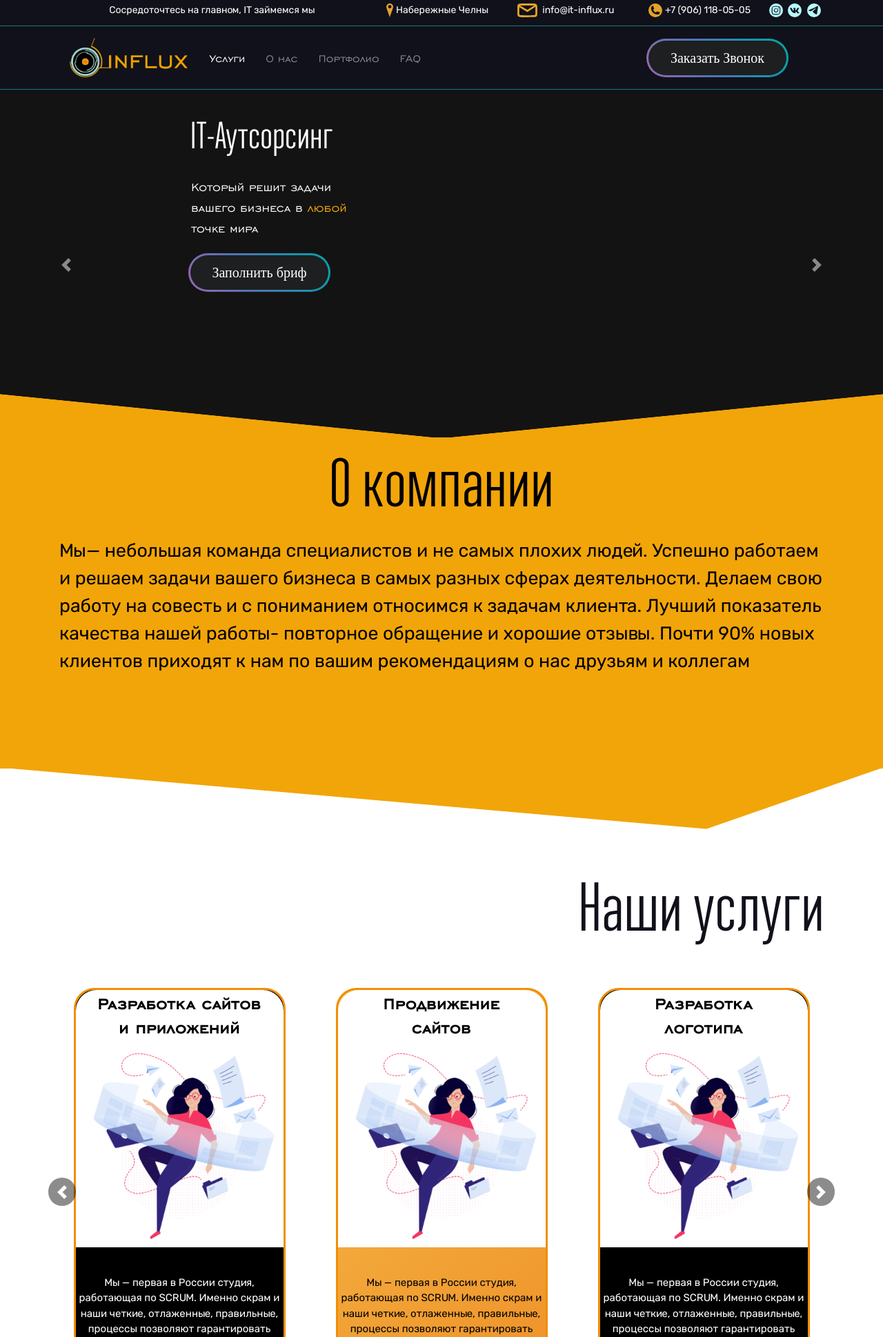
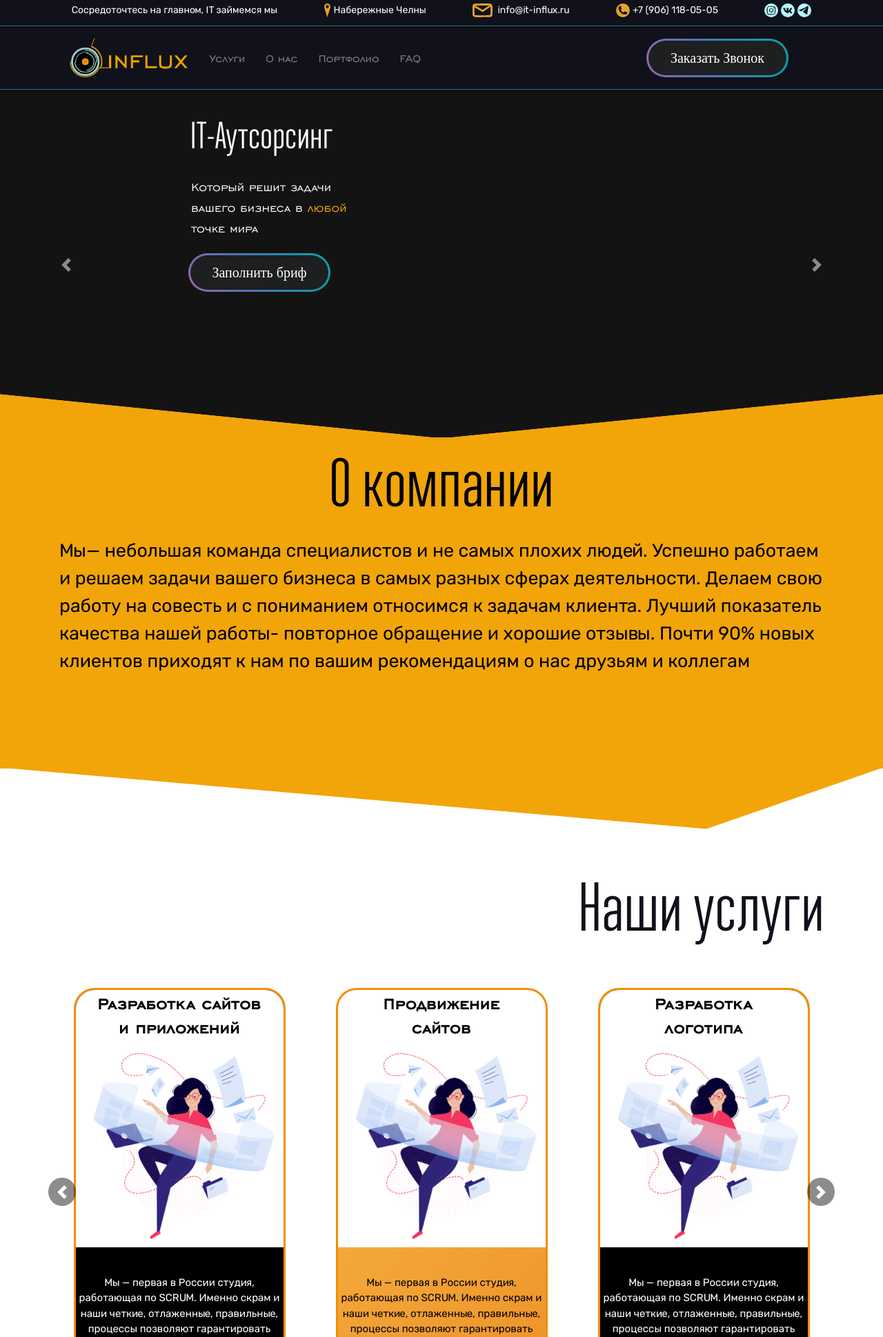
Before and after one commit to nik001/influx, a PHP site: page / in a window 1280 px wide. Shown: the top 1938 px of the page at 69% size. Run offline with PHP 8.4, Linux system fonts and the light colour scheme.

Commit message:
обнова/3

```diff
--- a/css/OLDstyle.css
+++ b/css/OLDstyle.css
@@ -148,8 +148,10 @@ border-radius: 22px  22px  0px  0px;
 	border-bottom: double 1px #d79300;
 	margin: 0;
 	padding: 0 ;
+  }
+footer .nav-item a:hover{
+  margin-bottom: -5px;
 }
-
 
 .title {
   font-family: sans-serif;
--- a/css/style.css
+++ b/css/style.css
@@ -25,6 +25,11 @@ header{
 }
 .slider-text p{
     font-family: 'Engravers Gothic';
+}
+.header-adres{
+    display: flex;
+    flex-wrap: nowrap !important;
+    justify-content: space-around;
 }
 .offer_bg
 {
@@ -705,9 +710,7 @@ header{
     position: absolute;
     width: 100%;
     z-index: 2222;
-
-}
-
+    }
 /*О нас конец*/
 
 /*Услуги Начало*/
@@ -761,8 +764,8 @@ header{
     font-size: 29px;
 }
 .services-card-top{
-    border-top-right-radius: 30px;
-    border-top-left-radius: 30px;
+    border-top-right-radius: 27px;
+    border-top-left-radius: 27px;
     background: #fff;
 }
 .services-card-top img{
@@ -909,7 +912,7 @@ ul.thumbnails img
     padding: 3px 7px;
     color: #fff;
     margin-right: 8px;
-    font-size: 18px;
+    font-size: 15px;
 }
 .feedback-form form input::-webkit-input-placeholder{
     color: #fff;
@@ -921,7 +924,7 @@ ul.thumbnails img
     border: none;
     font-family: 'Engravers Gothic';
     font-weight: bold;
-    font-size: 18px;
+    font-size: 16px;
 }
 .feedback-text p{
     font-size: 20px;
@@ -1024,7 +1027,28 @@ footer hr{
     padding: 3px 22px;
     margin-left: 4px;
 }
+.header-adres .social-btn{
+        position: relative;
+        top: 0;
+        left: 0;
+        display: flex;
+        flex-wrap: nowrap;
+        flex-direction: row;
+}
 /*footer конец*/
+
+@media all and (-ms-high-contrast: none), (-ms-high-contrast: active) {
+    .company-info-mask::after {
+    background:linear-gradient(to left bottom, #F2A509 49.85%, transparent 30%) left / 80.025% 100% no-repeat, linear-gradient(to right bottom,#F2A509 49.55%, transparent 30%) right / 20.025% 100% no-repeat;
+    }
+    .triangle::after {
+    background:linear-gradient(to left bottom, #fff 49.5%, transparent 30%) left / 20.025% 100% no-repeat, linear-gradient(to right bottom,#ffffff 49.85%, transparent 30%) right / 80.025% 100% no-repeat;
+    }
+    .thumbnail{
+        height: 635px;
+        margin-right: 5px;
+    }
+}
 @media (max-width: 1199px){
     .bottom-info-row h1{
     font-size: 28px;
@@ -1114,10 +1138,12 @@ footer hr{
         flex-direction: column;
         align-items: center;
     }
-    .header-adres .social-btn{
-        position: relative;
-        top: 0;
-        left: 0;
+}
+@media screen and (max-width: 990px){
+    .header-adres .mb-2{
+        font-size: 11px;
+        margin-left: 5px;
+        margin-right: 5px;
     }
 }
 @media screen and (max-width: 470px){
--- a/index.html
+++ b/index.html
@@ -19,7 +19,6 @@
     <script src="js/phone-number.js"></script>
     <script  src="./js/script.js"></script>
     <link rel="shortcut icon" href="img/лого111.png" type="image/x-icon">
-
     <title>IT-INFLUX</title>
   <link rel='stylesheet' href='https://stackpath.bootstrapcdn.com/bootstrap/4.3.1/css/bootstrap.min.css'><link rel="stylesheet" href="./style.css">
 
@@ -30,11 +29,11 @@
 
   <div class="container ">
     <div  class="header_icon row pt-1 px-0 test3 header-adres">
-      <div class="col-xl-5 col-lg-3 mb-2" style="text-align: center">Сосредоточтесь на главном, IT займемся мы</div>
-      <div class="col-xl-2 col-lg-3 mb-2 col-md-4"><img src="img/influx/icon/map.svg" class="pr-1" height="20px" alt="instagram">Набережные Челны</div>
-      <div class="col-xl-2 col-lg-3 mb-2 col-md-4 "><img src="img/influx/icon/mail.svg" class="pr-1" height="20px" alt="instagram"> <span> info@it-influx.ru</span></div>
-      <div class="col-xl-2 col-lg-3 mb-2 col-md-4"><img src="img/influx/icon/phone.svg" class="pr-1" height="20px" alt="instagram">+7 (906) 118-05-05</div>
-      <div class="col-1b mx-0 social-btn">
+      <div class="mb-2" style="text-align: center">Сосредоточтесь на главном, IT займемся мы</div>
+      <div class="mb-2"><img src="img/influx/icon/map.svg" class="pr-1" height="20px" alt="instagram">Набережные Челны</div>
+      <div class="mb-2 "><img src="img/influx/icon/mail.svg" class="pr-1" height="20px" alt="instagram"> <span> info@it-influx.ru</span></div>
+      <div class="mb-2"><img src="img/influx/icon/phone.svg" class="pr-1" height="20px" alt="instagram">+7 (906) 118-05-05</div>
+      <div class="mx-0 social-btn">
         <a href=""> <img src="img/influx/icon/insta.svg" height="20px" alt="instagram"></a>
         <a class="px-1" href="">  <img src="img/influx/icon/vk.svg" height="20px" alt="instagram"></a>
         <a href=""> <img src="img/influx/icon/telegramm.svg" height="20px" alt="instagram"> </a>
@@ -52,7 +51,7 @@
                   </button>
                   <div class="collapse navbar-collapse" id="navbarNavDropdown">
                     <ul class="navbar-nav ">
-                        <li class="nav-item active ">
+                        <li class="nav-item">
                             <a class="nav-link header-menu" href="#">Услуги </a>
                         </li>
                         <li class="nav-item ">
@@ -168,7 +167,6 @@
 
     </div>
   </section>
-
   <section class="services">
     <div class="container">
       <div class="services-title">
@@ -181,7 +179,7 @@
             <div class="carousel-inner">
               <div class="carousel-item active">
                 <ul class="thumbnails row">
-                  <li class="col-md-4">
+                  <li class="col-md-4 ">
                     <div class="thumbnail">
                       <div class="services-card-content black-walper">
                         <div class="services-card-top">
@@ -201,7 +199,7 @@
                     </div>
                   </li>
 
-        <li class="col-md-4">
+        <li class="col-md-4 ">
                     <div class="thumbnail">
                       <div class="services-card-content">
                         <div class="services-card-top">
@@ -221,7 +219,7 @@
                     </div>
                   </li>
 
-        <li class="col-md-4">
+        <li class="col-md-4 ">
                     <div class="thumbnail">
                       <div class="services-card-content black-walper">
                         <div class="services-card-top">
@@ -357,7 +355,7 @@
     </button>
     <div class="collapse navbar-collapse pt-3 " id="navbar_menu">
       <ul class="navbar-nav ">
-          <li class="nav-item active ">
+          <li class="nav-item ">
                <a class="nav-link header-menu" href="#">Услуги <span class="sr-only">(current)</span></a>
           </li>
           <li class="nav-item ">
--- a/test.css
+++ b/test.css
@@ -38,6 +38,12 @@
     width: 100%;
     bottom: -1px;
 }
+@media all and (-ms-high-contrast: none), (-ms-high-contrast: active) {
+    .carousel-arrow::after {
+    background: linear-gradient(to right top,#F2A509 50%, transparent 30%) left / 50.025% 100% no-repeat, linear-gradient(to left top, #F2A509 50%, transparent 30%) right / 50.025% 100% no-repeat;
+    }
+}
+
 @media (max-width: 1500px) {
     .text-h1-slider{
         font-size: 55px;
@@ -59,11 +65,11 @@
     }
 }
 @media (max-width: 1200px) {
-    .social-btn{
+    /*.social-btn{
         position: absolute;
         right: 14px;
         top: 5px;
-    }
+    }*/
 }
 @media (max-width: 1150px) {
     .text-h1-slider{
@@ -106,11 +112,11 @@
     .carousel-control-next, .carousel-control-prev{
         width: 12%;
     }
-    .social-btn{
+    /*.social-btn{
         position: absolute;
         right: 25px;
         top: 14px;
-    }
+    }*/
 }
 
 @media (max-width: 800px) {
@@ -127,11 +133,11 @@
     .header_icon div{
         padding: 3px;
     }
-    .social-btn{
+   /* .social-btn{
         position: absolute;
         right: 25px;
         top: 40px;
-    }
+    }*/
 }
 @media (max-width: 760px) {
     .head-slide-button .gradient-border{
```
